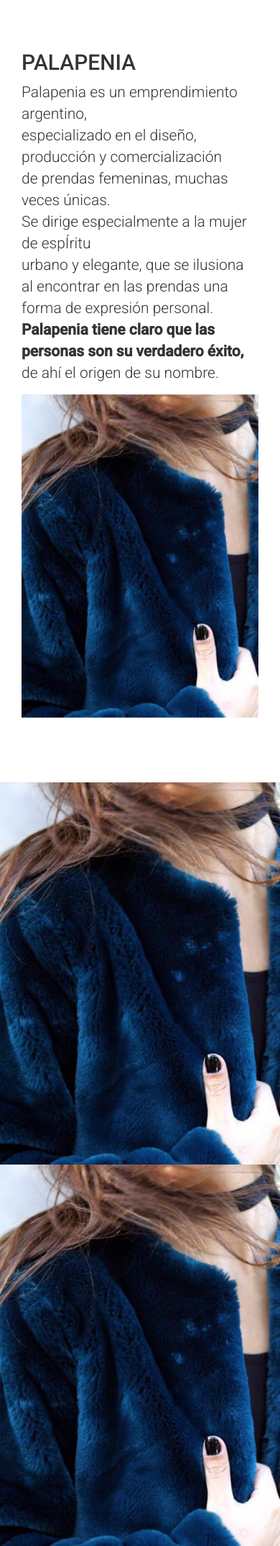
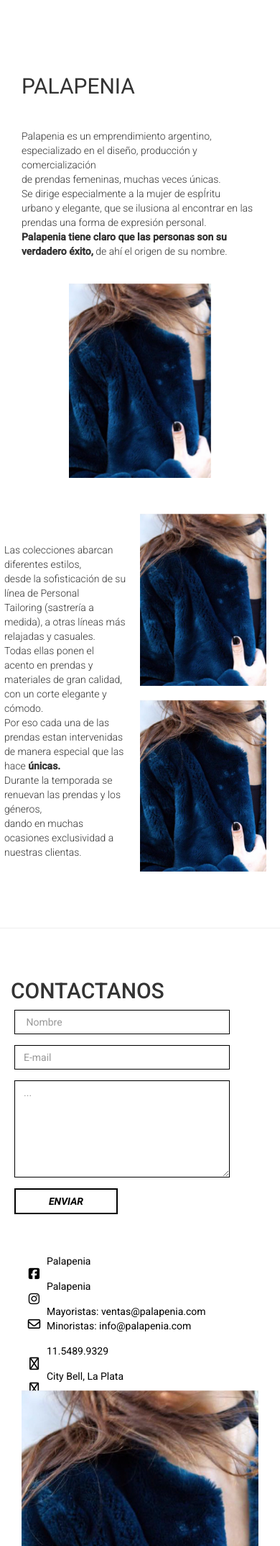
Before and after one commit to PiaZaniboni/Palapenia, a PHP site: page /nosotros.php in a window 390 px wide. Shown: the part 93-2241 px from the top of the page at 72% size. Run offline with PHP 8.4, Linux system fonts and the light colour scheme; some libraries are stand-ins or nearby versions.

Commit message:
“tururu”

```diff
--- a/css/custom.css
+++ b/css/custom.css
@@ -531,6 +553,49 @@
     background-color: #000;
     color: #fff;
 }
+@media only screen and (max-width: 500px) {
+.form-group{
+  margin-top: 10px;
+  margin-right: 5px;
+  margin-left: 5px;
+}
+.form-control{
+  font-size: 1em;
+  color: #080808;
+  border-radius: 0;
+  border: 1px solid #000;
+  width: 300px;
+  float: block;
+  margin-bottom: 10px;
+
+}
+textarea.form-control {
+
+    height: 135px;
+    width: 300px;
+
+   /* margin-top: px;*/
+}
+.submit {
+  margin-left: 5px;
+ float: block;
+  width: 40%;
+    font-size: 1em;
+        border-radius:0;
+    text-decoration: none;
+    border: 2px solid #000;
+
+    color: #000;
+    text-transform: uppercase;
+  font-weight: 600;
+  font-style: italic;
+}
+ .submit:hover {
+    background-color: #000;
+    color: #fff;
+}
+
+  }
 
 
 /*---------formulario*/
@@ -763,6 +956,35 @@
   color:#000;
 
 }
+@media only screen and (max-width: 500px) {
+
+  #nosotros h2{
+
+  text-align: left;
+font-size: 30px;
+  font-weight: 400;
+}
+
+  #nosotros .col-md-6 .img-responsive{
+    margin: 0;
+    max-width: 60%;
+     margin-top: 20px;
+    margin-bottom: 20px;
+    margin-right: 20%;
+  }
+  #nosotros .col-sm-3 .img-responsive{
+    margin: 0;
+    max-width: 45%;
+    margin-bottom: 20px;
+    margin-right: 5%;
+    margin-left: 5%;
+  }
+  #nosotros p{
+  text-align: left;
+  font-size: 14px;
+  }
+}
+
 /*Lista carrito*/
 .table-responsive{
   padding-top: 40px;
```
Also changed, not shown: other parts of css/custom.css (+246 -96 lines).
